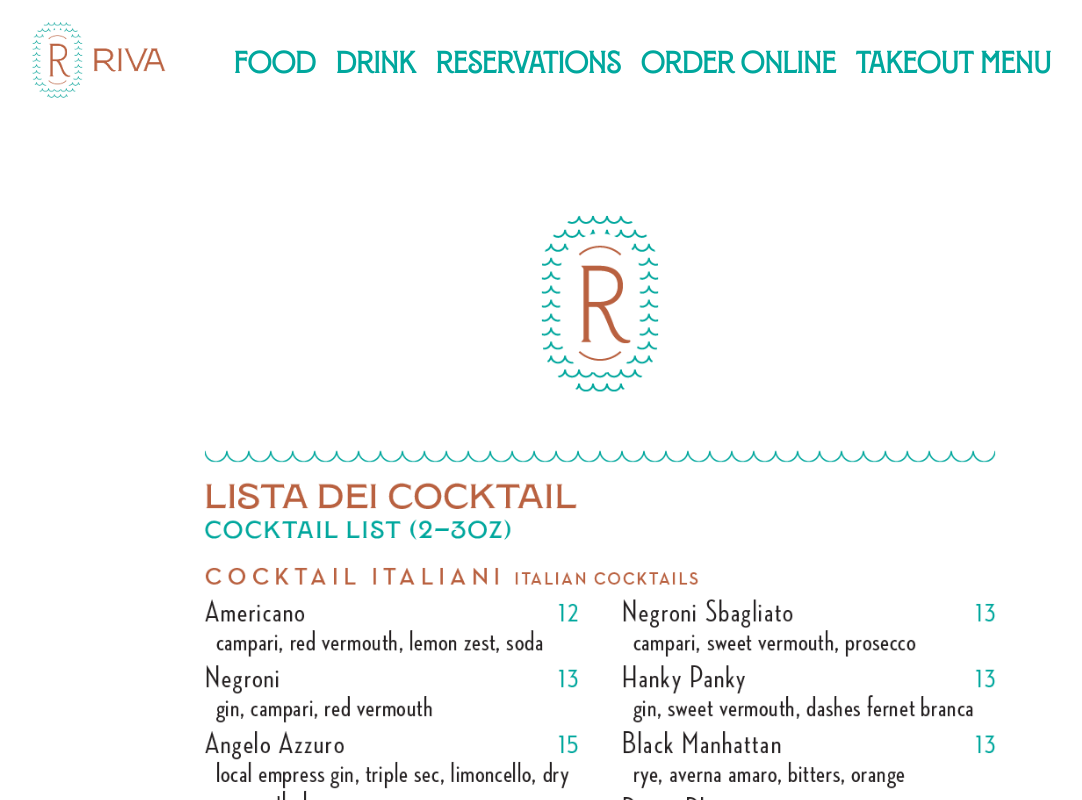
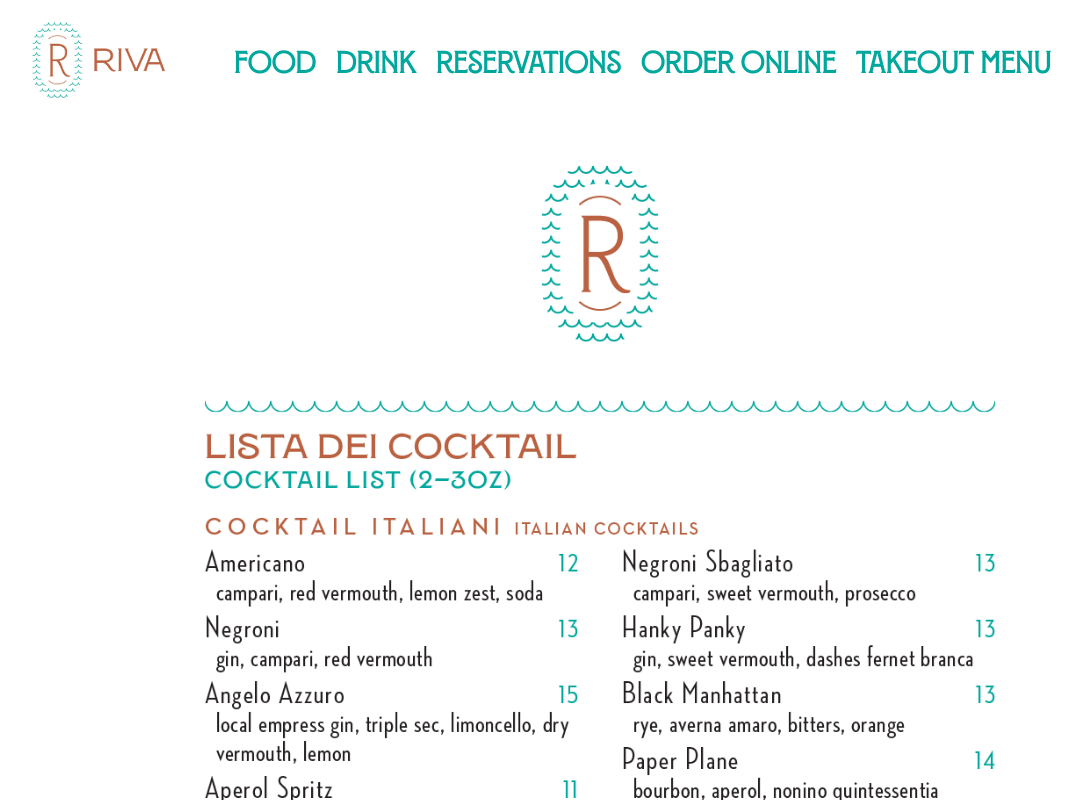
Before and after one commit to CamBrown101/restaurant_rework, a React (Create React App) app: page /View-Drink-Menu in a window 1280 px wide. Shown: the top 800 px of the page, without its empty margins (40-1122 px from the left). Built offline with nearby package versions, Linux system fonts and the light colour scheme; some icons are missing; a web font is replaced by a local one.

Commit message:
Fix gap on top of menus

```diff
--- a/src/components/Menu/DrinkMenu.tsx
+++ b/src/components/Menu/DrinkMenu.tsx
@@ -50,7 +50,7 @@
 const DrinkMenuWrapper = styled.main`
   width: auto;
   height: 100%;
-  padding-top: 150px;
+  padding-top: 100px;
   display: flex;
   justify-content: center;
   align-items: center;
--- a/src/components/Menu/FoodMenu.tsx
+++ b/src/components/Menu/FoodMenu.tsx
@@ -35,7 +35,7 @@
 const FoodMenuWrapper = styled.main`
   width: auto;
   height: 100%;
-  padding-top: 210px;
+  padding-top: 100px;
   display: flex;
   justify-content: center;
   align-items: center;
```
